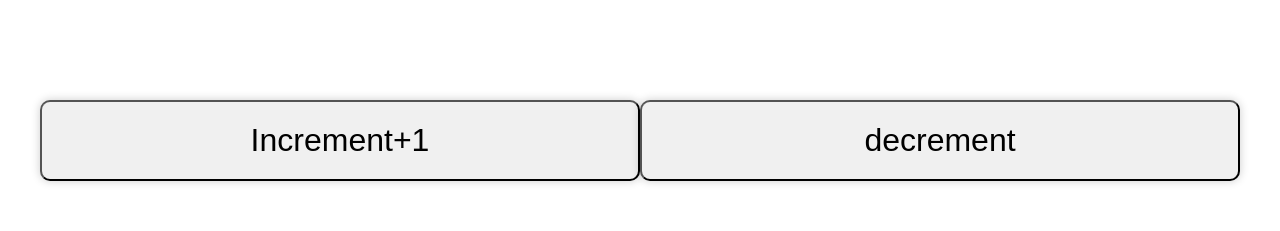
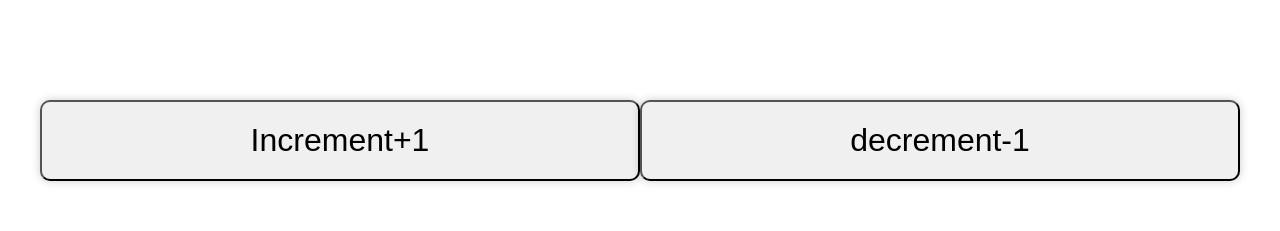
Before and after one commit to RishiRagu2510/Counter_App, a React (Create React App) app in the folder counterapp/: page / in a window 1280 px wide. Shown: the top 231 px of the page. Built offline with nearby package versions, Linux system fonts and the light colour scheme.

Commit message:
Update Clickcounter.js

```diff
--- a/counterapp/src/Clickcounter.js
+++ b/counterapp/src/Clickcounter.js
@@ -10,7 +10,7 @@ const ClickCounter = () => {
     Increment+1
     </button>
   <button className="count" onClick={()=>setCount(count-1)}>
-    decrement
+    decrement-1
     </button>
     <div className='box'>
     <p>{count}</p></div>
```
